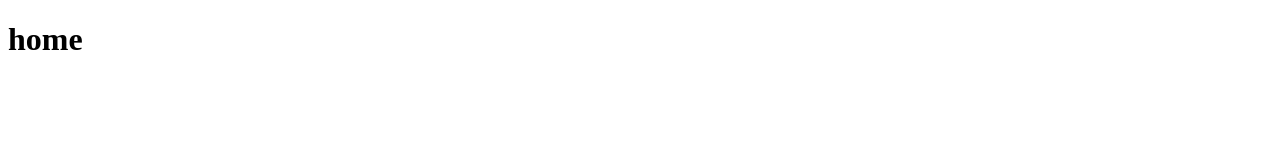
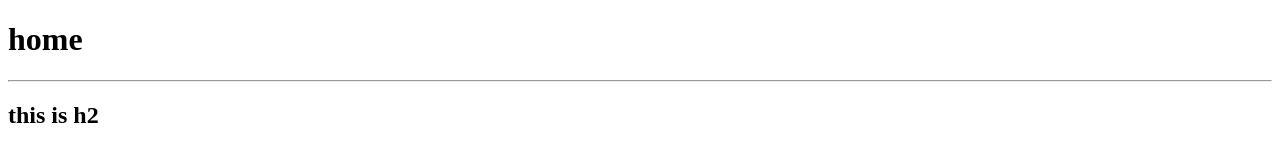
Before and after one commit to Mobileabi7/first-project, a plain HTML site: page home.html in a window 1280 px wide. Drawn offline with Linux system fonts and the light colour scheme.

Commit message:
added h2

```diff
--- a/home.html
+++ b/home.html
@@ -8,5 +8,7 @@
 </head>
 <body>
     <h1>home</h1>
+    <hr>
+    <h2>this is h2</h2>
 </body>
 </html>
```
